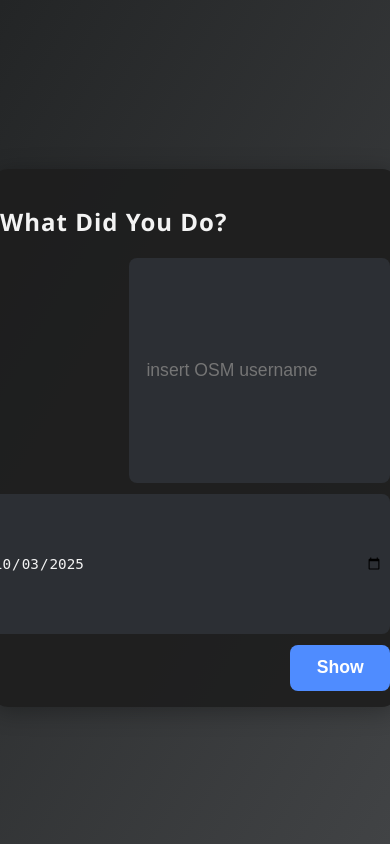
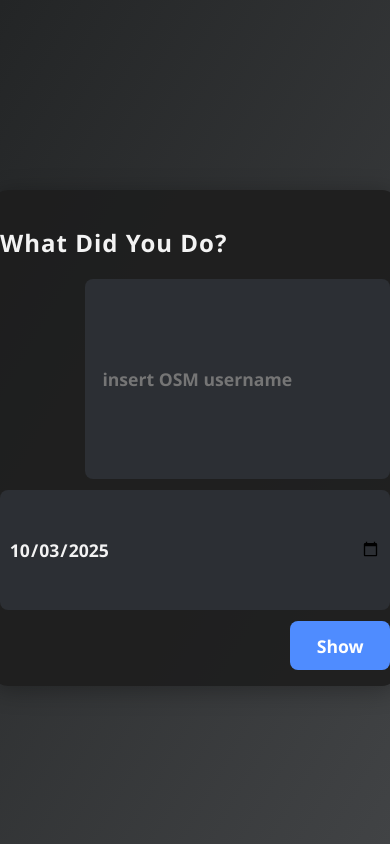
Before and after one commit to rompe/whatdidyoudo, a Flask app: page / in a window 390 px wide. Run offline with Flask 3, Linux system fonts and the light colour scheme.

Commit message:
Align widget sizings, improve mobile view

```diff
--- a/pyproject.toml
+++ b/pyproject.toml
@@ -7,7 +7,7 @@ packages = ["whatdidyoudo"]
 
 [project]
 name = "whatdidyoudo"
-version = "0.1.5"
+version = "0.1.6"
 description = "A minimal Flask app that shows the amount of OpenStreetMap changes made by a user on a day."
 authors = [
     { name = "Ulf Rompe", email = "whatdidyoudo.rompe.org@rompe.org" }
--- a/whatdidyoudo/static/style.css
+++ b/whatdidyoudo/static/style.css
@@ -41,38 +41,39 @@ label {
     display: none;
 }
 
+input[type="text"],
+input[type="date"],
+button {
+    border: none;
+    border-radius: 8px;
+    box-sizing: border-box;
+    font-family: 'Segoe UI', Arial, sans-serif;
+    font-size: 1.1em;
+    font-weight: 600;
+    /* min-height: 3em; */
+    outline: none;
+}
+
 input[type="text"] {
     flex: 2 1 200px;
     padding: 0.7em 1em;
-    border-radius: 8px;
-    border: none;
-    font-size: 1.1em;
     background: #2c2f34;
     color: #f3f3f3;
-    outline: none;
 }
 
 input[type="date"] {
     flex: 1 1 120px;
     padding: 0.7em 0.5em;
-    border-radius: 8px;
-    border: none;
-    font-size: 1.1em;
     background: #2c2f34;
     color: #f3f3f3;
-    outline: none;
     min-width: 120px;
     max-width: 160px;
 }
 
 button {
     padding: 0.7em 1.5em;
-    border-radius: 8px;
-    border: none;
     background: #4f8cff;
     color: #fff;
-    font-size: 1.1em;
-    font-weight: 600;
     cursor: pointer;
     transition: background 0.2s;
 }
--- a/whatdidyoudo/templates/form.html
+++ b/whatdidyoudo/templates/form.html
@@ -2,6 +2,7 @@
 <html lang="en">
 <head>
     <meta charset="UTF-8">
+    <meta name="viewport" content="width=device-width, initial-scale=1">
     <title>What Did You Do?</title>
     <link rel="stylesheet" href="{{ url_for('static', filename='style.css') }}">
     <script>
@@ -35,11 +36,11 @@
             <p class=error>{{ error }}</p>
         {% elif changes %}
             <p>{{ user }} did some changes on {{ date }}!</p>
+            <ul>
             {% for app, count in changes.items() %}
-            <ul>
-            <li>{{ count }} changes in {{ app }}</li>
+                <li>{{ count }} changes in {{ app }}</li>
+            {% endfor %}
             </ul>
-            {% endfor %}
             That's a total of {{ changesets }} changesets.
         {% else %}
             <p>{{ user }} did not do anything on {{ date }}.</p>
```
